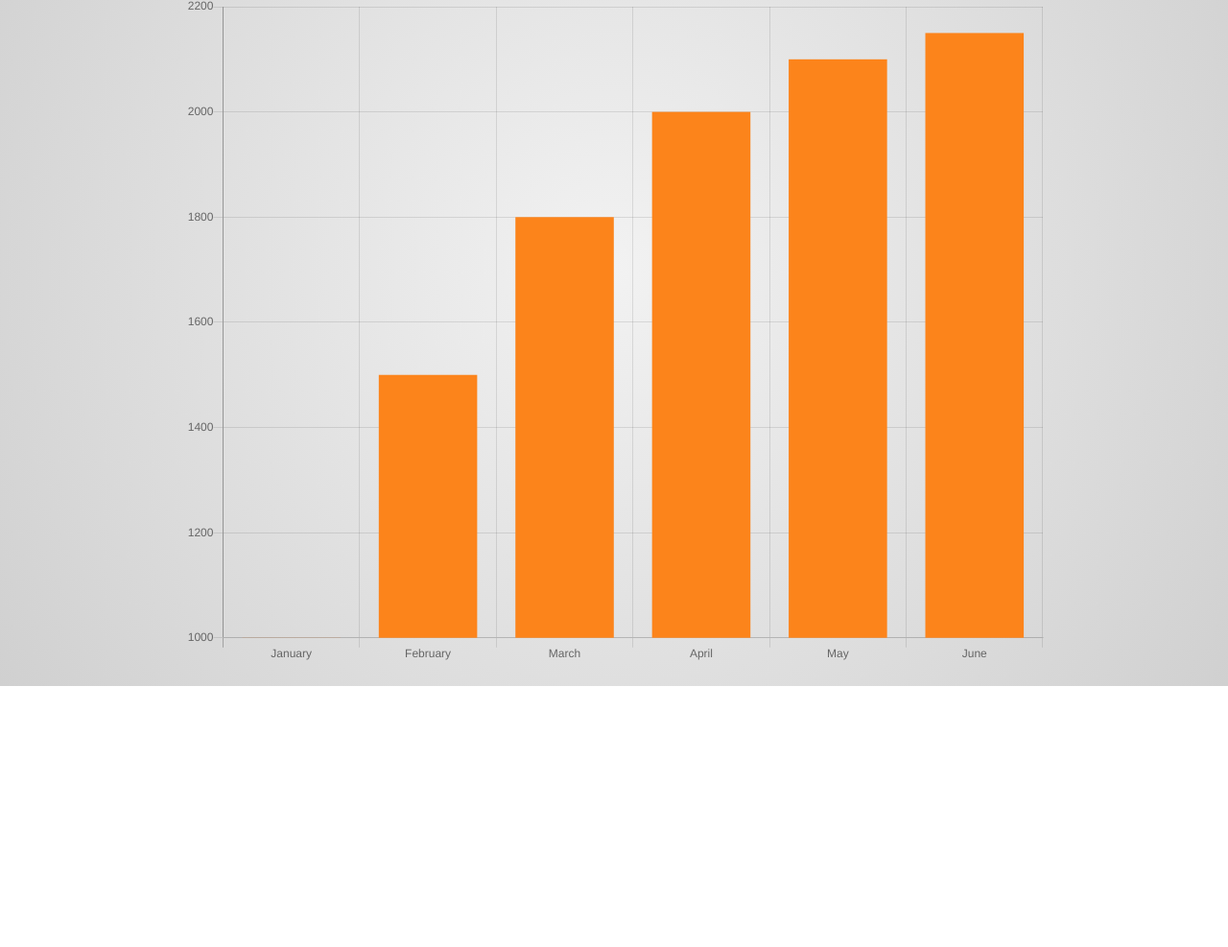
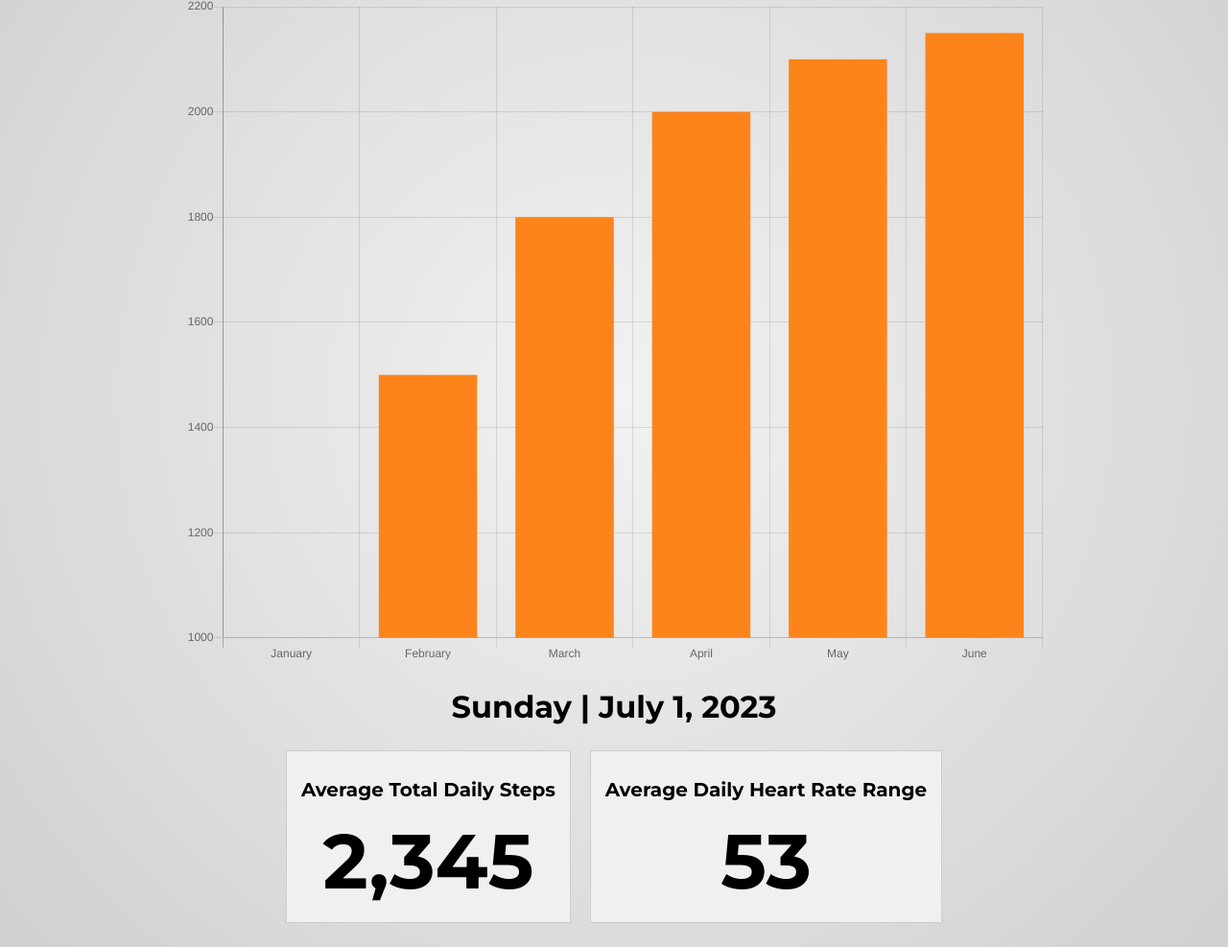
Before and after one commit to JMC818386/ChartJS-Sandbox-ATS, a plain HTML site: page index.html in a window 1280 px wide. Shown: the part 158-1145 px from the top of the page at 96% size. Before the commit the page ends 873 px from the top, so only its background shows below. Drawn offline with nearby package versions, Linux system fonts and the light colour scheme.

Commit message:
MVP proof on concept Displaying step data as bar chart Rendering initial UI dashboard elements

```diff
--- a/index.html
+++ b/index.html
@@ -26,6 +26,23 @@
             </div>
         </div>
         <canvas id="stepChart" width="250" height="200"></canvas>
+
+        <div class="data-main">
+            <div class="data-date">
+                <h1>Sunday | July 1, 2023</h1>
+            </div>
+            <div class="data-display-container">
+                <div class="data-display box-1">
+                    <h1 class="data-title-display">Average Total Daily Steps</h1>
+                    <h1 class="data-number-display">2,345</h1>
+                </div>
+                <div class="data-display box-2">
+                    <h1 class="data-title-display">Average Daily Heart Rate Range</h1>
+                    <h1 class="data-number-display">53</h1>
+                </div>
+            </div>
+        </div>
+
         <script src="scripts.js"></script>
     </body>
 
--- a/styles.css
+++ b/styles.css
@@ -60,3 +60,47 @@ body {
         max-width: 100%;
     }
 }
+
+.data-main {
+    /* Add a flex container to display data-display elements in a row */
+    display: flex;
+    flex-direction: column;
+    align-items: center;
+  }
+
+  .data-date {
+    /* Your existing CSS styles for .data-date */
+  }
+
+  .data-display-container {
+    /* Add a flex container to display .data-display elements in a row */
+    display: flex;
+    flex-direction: row;
+    justify-content: space-evenly; /* Distribute elements with space between them */
+    flex-wrap: wrap; /* Enable wrapping if needed */
+  }
+
+  .data-display {
+    /* Your existing CSS styles for .data-display */
+    display: flex;
+    flex-direction: column;
+    align-items: center;
+    justify-content: center;
+    background-color: #f0f0f0;
+    border: 1px solid #ccc;
+    margin: 5px 10px 5px 10px;
+    min-width: 200px; /* Set a minimum width to ensure enough space for the content */
+    font-size: 10px;
+    font-weight: 900;
+    padding: 15px;
+  }
+
+  .data-display h1 {
+    /* Your existing CSS styles for .data-display h1 */
+  }
+
+  .data-number-display {
+    font-size: 80px;
+    margin: 0px;
+    padding: 0px;
+  }
```
